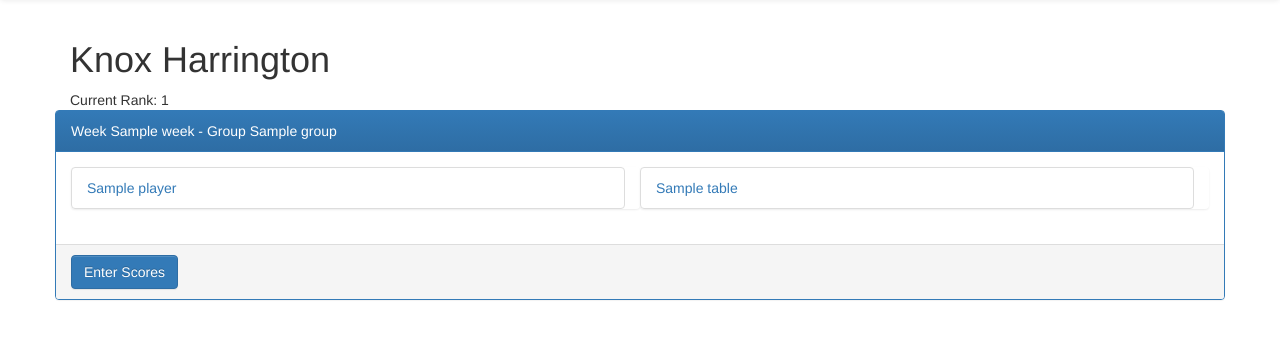
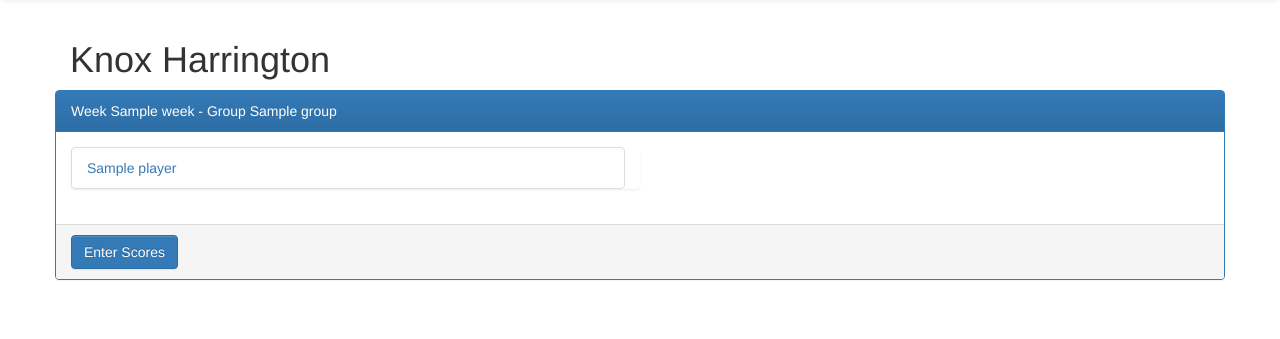
Before and after one commit to jacobrogers/pinball-league, a Django app: template templates/user_home.html in a window 1280 px wide. Shown: the part 52-391 px from the top of the page. Run offline with Django 3.2, Linux system fonts and the light colour scheme; data comes from the database, SQL or seed files in the repository; tables that the repository leaves empty hold one stand-in row (values such as "Sample post"); the template is opened without the code that fills it: values that come from a table or form of the project are taken from there, most other values are stand-ins (such as "Sample title", 1, 10 or a date in 2020); some libraries are stand-ins or nearby versions.

Commit message:
fix player page

```diff
--- a/templates/user_home.html
+++ b/templates/user_home.html
@@ -5,23 +5,15 @@
 {% block content %}
 
 <div class="h1">{{ player.name }}</div>
-<div>
-    <span>Current Rank: {{ rank }}</span><br/>
-</div>
 
 <div class="row panel panel-primary">
     <div class="panel-heading">Week {{ group.week }} - Group {{ group.group }}</div>
     <div class="panel-body">
-    <ul class="col-sm-6 list-group">
-        {% for player in group.players %}
-        <li class="list-group-item"><a href="{% url 'player' player.id %}">{{ player.name }}</a></li>
-        {% endfor %}
-    </ul>
-    <ul class="col-sm-6 list-group">
-        {% for table in group.tables %}
-        <li class="list-group-item"><a href="{% url 'table' table.id %}">{{ table.name }}</a></li>
-        {% endfor %}
-    </ul>
+        <ul class="col-sm-6 list-group">
+            {% for player in group.players %}
+            <li class="list-group-item"><a href="{% url 'player' player.id %}">{{ player.name }}</a></li>
+            {% endfor %}
+        </ul>
     </div>
     <div class="panel-footer">
         <a href="/group?week={{group.week}}&group={{group.group}}" class="btn btn-primary">Enter Scores</a>
```
Also changed, not shown: main/controllers/index.py (+3 -9 lines).
